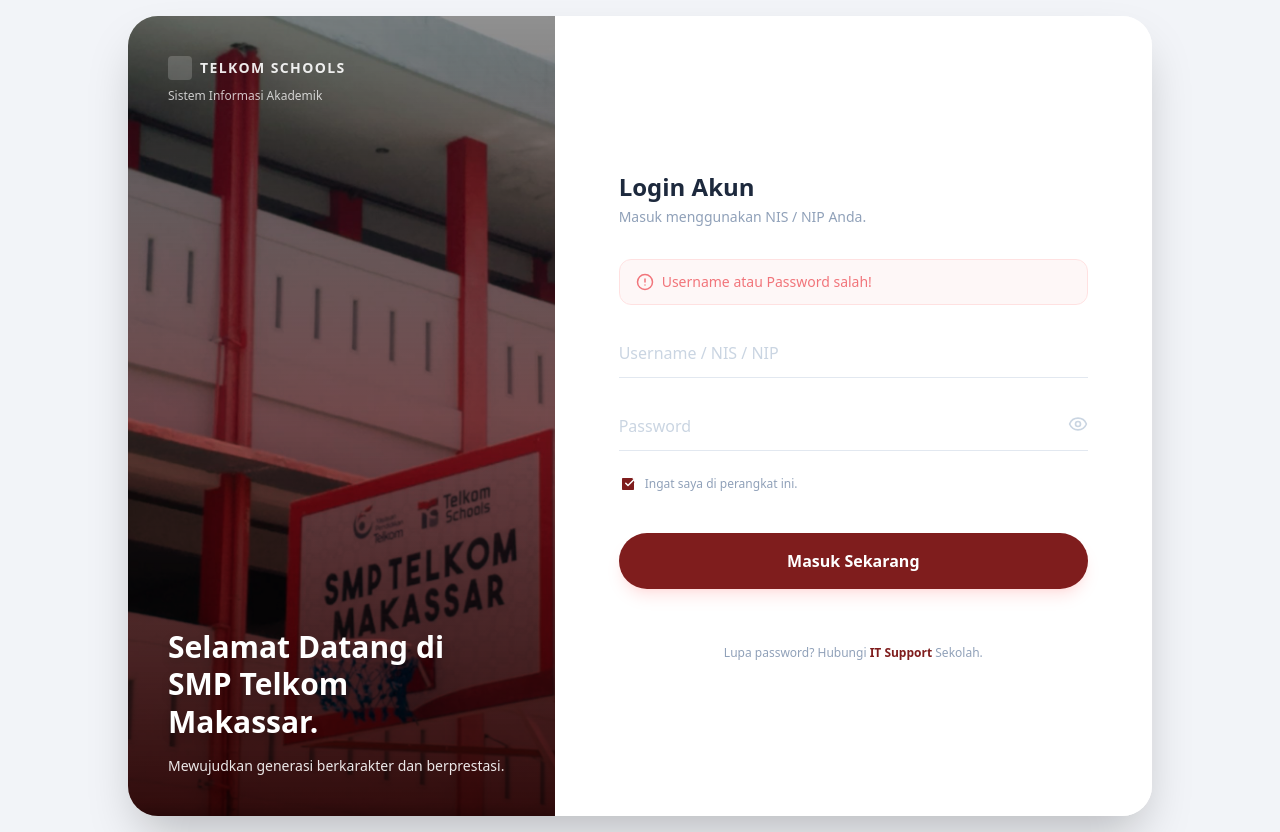
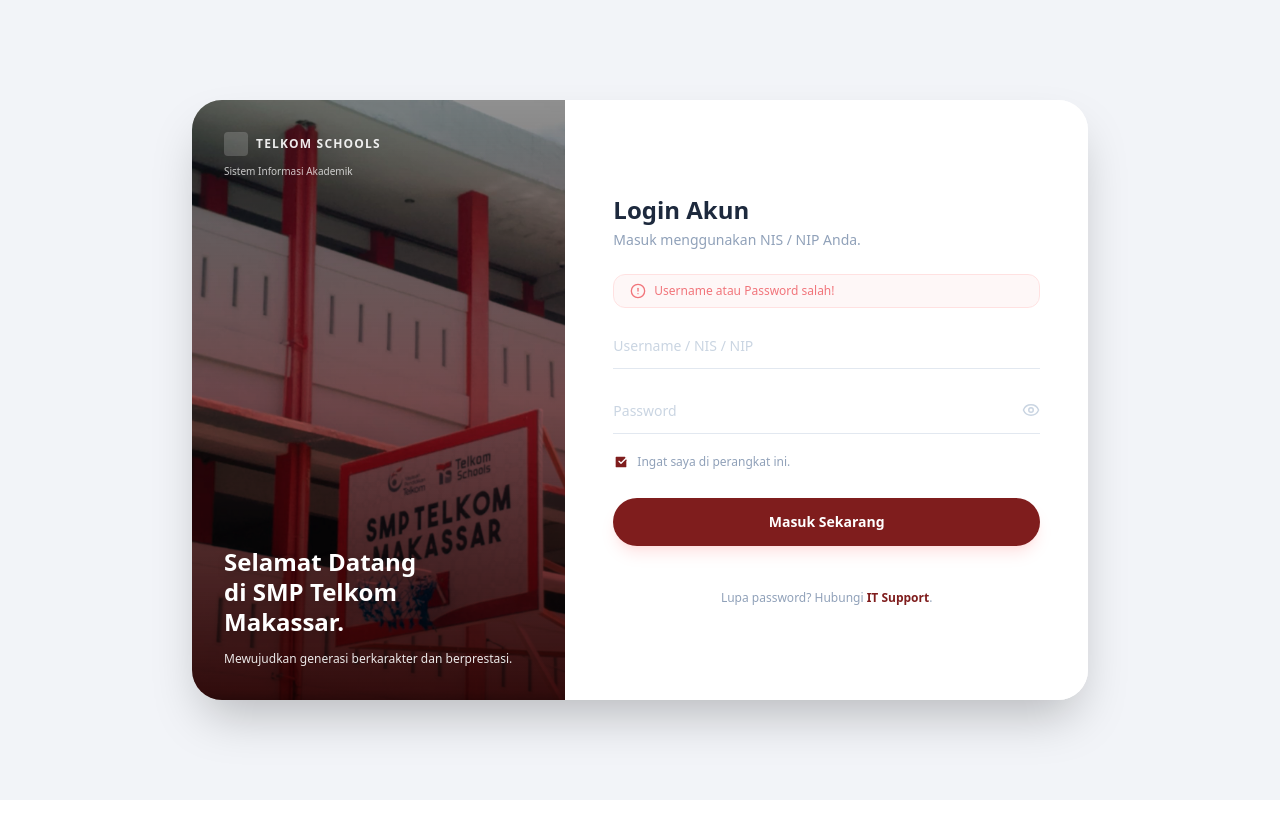
Before and after one commit to aryakusuma388/telkom_school_lms, a React (Vite) app: page / in a window 1280 px wide. Both pictures are taken after a click on the button "Masuk Sekarang". After the commit the page ends 800 px from the top, so only its background shows below. Built offline with nearby package versions, Linux system fonts and the light colour scheme.

Commit message:
Update ukuran card login dan loading screen

```diff
--- a/src/App.jsx
+++ b/src/App.jsx
@@ -1,10 +1,11 @@
-import React, { useState, useEffect } from 'react';
+import React, { useState } from 'react';
 import Login from './pages/Login';
 import TeacherDash from './pages/TeacherDash';
 import StudentDash from './pages/StudentDash';
 import KelasAjar from './pages/KelasAjar';
 import BuatKelas from './pages/BuatKelas';
 import ProfilGuru from './pages/ProfilGuru'; // Import Halaman Baru
+import LoadingScreen from './components/LoadingScreen';
 
 // Import data awal
 import { initialKelas } from './data/InitialData';
@@ -81,7 +82,9 @@
 
   // --- RENDER HALAMAN ---
 
-  if (loading) return <div className="flex items-center justify-center min-h-screen bg-slate-50 text-[#7f1d1d] font-bold">Memuat...</div>;
+  if (loading) {
+    return <LoadingScreen />; // <-- Panggil komponen animasi di sini
+  }
 
   if (!role) return <Login onLogin={handleLogin} />;
 
--- a/src/pages/Login.jsx
+++ b/src/pages/Login.jsx
@@ -11,81 +11,82 @@
   const [error, setError] = useState('');
 
   const handleLoginClick = () => {
-    // Reset error
     setError('');
 
-    // --- LOGIKA LOGIN DIPERBARUI DI SINI ---
-
-    // 1. Cek Login GURU BARU (NIP: 25000013)
+    // --- LOGIKA LOGIN ---
     if (username === "25000013" && password === "@Telkom2026") {
-      onLogin('koordinator'); // Mengarahkan ke TeacherDash
+      onLogin('koordinator');
     }
-    // 2. Cek Login GURU LAMA (Untuk testing)
     else if (username === "1122334455" && password === "1122334455") {
       onLogin('koordinator');
     }
-    // 3. Cek Login SISWA
     else if (username === "5544332211" && password === "5544332211") {
-      onLogin('siswa'); // Mengarahkan ke StudentDash
+      onLogin('siswa');
     }
-    // 4. Jika Salah
     else {
       setError("Username atau Password salah!");
     }
   };
 
   return (
+    // Outer Wrapper: Tetap min-h-screen agar background abu-abu memenuhi layar
     <div className="min-h-screen w-full flex items-center justify-center bg-[#F2F4F8] p-4 font-sans">
 
-      {/* Container Utama */}
-      <div className="bg-white w-full max-w-5xl flex flex-col md:flex-row shadow-2xl rounded-[30px] overflow-hidden min-h-screen">
+      {/* PERUBAHAN ADA DI SINI:
+         1. Hapus 'min-h-screen'
+         2. Ubah 'max-w-5xl' menjadi 'max-w-4xl' (agar lebar lebih compact)
+         3. Tambah 'h-auto md:h-[600px]' (agar tinggi fix di desktop, tapi fleksibel di HP)
+      */}
+      <div className="bg-white w-full max-w-4xl flex flex-col md:flex-row shadow-2xl rounded-[30px] overflow-hidden h-auto md:h-[600px]">
 
-        {/* SISI KIRI: Gambar Sinematik + Overlay Maroon */}
-        <div className="relative flex flex-col justify-between w-full p-10 overflow-hidden text-white md:w-5/12">
+        {/* SISI KIRI: Gambar */}
+        {/* Padding dikurangi sedikit jadi p-8 agar muat di ukuran baru */}
+        <div className="relative flex flex-col justify-between w-full p-8 overflow-hidden text-white md:w-5/12">
           <img
-            src={schoolImage} // Gunakan variabel impor tadi
+            src={schoolImage}
             alt="SMP Telkom Makassar"
             className="absolute inset-0 object-cover w-full h-full scale-105"
           />
-          <div className="absolute inset-0 bg-linear-to-t from-[#4a0f0f] via-[#7f1d1d]/70 to-black/40 mix-blend-multiply"></div>
+          <div className="absolute inset-0 bg-gradient-to-t from-[#4a0f0f] via-[#7f1d1d]/70 to-black/40 mix-blend-multiply"></div>
 
           <div className="relative z-10">
             <div className="flex items-center gap-2 mb-2 opacity-90">
               <div className="w-6 h-6 rounded bg-white/20"></div>
-              <h3 className="text-sm font-bold tracking-widest uppercase">Telkom Schools</h3>
+              <h3 className="text-xs font-bold tracking-widest uppercase">Telkom Schools</h3>
             </div>
-            <p className="text-xs opacity-75">Sistem Informasi Akademik</p>
+            <p className="text-[10px] opacity-75">Sistem Informasi Akademik</p>
           </div>
 
-          <div className="relative z-10 mt-auto">
-            <h1 className="text-3xl font-extrabold leading-tight drop-shadow-lg">
-              Selamat Datang di <br />
-              SMP Telkom <br />
+          <div className="relative z-10 mt-10 md:mt-auto">
+            <h1 className="text-2xl font-extrabold leading-tight drop-shadow-lg">
+              Selamat Datang <br />
+              di SMP Telkom <br />
               Makassar.
             </h1>
-            <p className="mt-4 text-sm font-medium opacity-90">
+            <p className="mt-3 text-xs font-medium leading-relaxed opacity-90">
               Mewujudkan generasi berkarakter dan berprestasi.
             </p>
           </div>
         </div>
 
         {/* SISI KANAN: Form Login */}
-        <div className="flex flex-col justify-center w-full p-8 bg-white md:w-7/12 md:p-16">
+        {/* Padding disesuaikan jadi p-8 md:p-12 agar pas di tengah */}
+        <div className="relative flex flex-col justify-center w-full p-8 bg-white md:w-7/12 md:p-12">
 
-          <div className="mb-8">
+          <div className="mb-6">
             <h2 className="text-2xl font-bold text-slate-800">Login Akun</h2>
             <p className="mt-1 text-sm text-slate-400">Masuk menggunakan NIS / NIP Anda.</p>
           </div>
 
-          {/* Pesan Error jika login gagal */}
+          {/* Pesan Error */}
           {error && (
-            <div className="flex items-center gap-2 px-4 py-3 mb-6 text-sm font-medium text-red-600 border border-red-200 bg-red-50 rounded-xl animate-pulse">
-              <AlertCircle size={18} />
+            <div className="flex items-center gap-2 px-4 py-2 mb-4 text-xs font-medium text-red-600 border border-red-200 bg-red-50 rounded-xl animate-pulse">
+              <AlertCircle size={16} />
               {error}
             </div>
           )}
 
-          <div className="space-y-6">
+          <div className="space-y-5">
             {/* Input Username */}
             <div className="relative group">
               <input
@@ -93,7 +94,7 @@
                 placeholder="Username / NIS / NIP"
                 value={username}
                 onChange={(e) => setUsername(e.target.value)}
-                className="w-full py-3 border-b border-slate-200 focus:border-[#7f1d1d] outline-none transition-colors bg-transparent placeholder:text-slate-300 text-slate-700 font-medium"
+                className="w-full py-3 text-sm border-b border-slate-200 focus:border-[#7f1d1d] outline-none transition-colors bg-transparent placeholder:text-slate-300 text-slate-700 font-medium"
               />
             </div>
 
@@ -104,34 +105,34 @@
                 placeholder="Password"
                 value={password}
                 onChange={(e) => setPassword(e.target.value)}
-                className="w-full py-3 border-b border-slate-200 focus:border-[#7f1d1d] outline-none transition-colors bg-transparent placeholder:text-slate-300 text-slate-700 pr-10 font-medium"
+                className="w-full py-3 text-sm border-b border-slate-200 focus:border-[#7f1d1d] outline-none transition-colors bg-transparent placeholder:text-slate-300 text-slate-700 pr-10 font-medium"
               />
               <button
                 onClick={() => setShowPassword(!showPassword)}
                 className="absolute right-0 top-3 text-slate-300 hover:text-[#7f1d1d]"
               >
-                {showPassword ? <EyeOff size={20}/> : <Eye size={20}/>}
+                {showPassword ? <EyeOff size={18}/> : <Eye size={18}/>}
               </button>
             </div>
 
             {/* Remember Me */}
-            <div className="flex items-center gap-2 mt-4">
-               <div className="text-[#7f1d1d]"><CheckSquare size={18} fill="#7f1d1d" color="white" /></div>
+            <div className="flex items-center gap-2 mt-2">
+               <div className="text-[#7f1d1d]"><CheckSquare size={16} fill="#7f1d1d" color="white" /></div>
                <p className="text-xs text-slate-400">Ingat saya di perangkat ini.</p>
             </div>
 
             {/* Tombol Login */}
             <button
               onClick={handleLoginClick}
-              className="w-full bg-[#7f1d1d] hover:bg-[#631717] text-white py-4 rounded-full font-bold shadow-lg shadow-red-200/50 transition-all active:scale-95 mt-4"
+              className="w-full bg-[#7f1d1d] hover:bg-[#631717] text-white py-3.5 rounded-full font-bold shadow-lg shadow-red-200/50 transition-all active:scale-95 mt-2 text-sm"
             >
               Masuk Sekarang
             </button>
 
             {/* Footer */}
-            <div className="mt-8 text-center">
-              <p className="mt-8 text-xs text-slate-400">
-                Lupa password? Hubungi <span className="text-[#7f1d1d] font-bold cursor-pointer hover:underline">IT Support</span> Sekolah.
+            <div className="mt-6 text-center">
+              <p className="text-xs text-slate-400">
+                Lupa password? Hubungi <span className="text-[#7f1d1d] font-bold cursor-pointer hover:underline">IT Support</span>.
               </p>
             </div>
 
```
